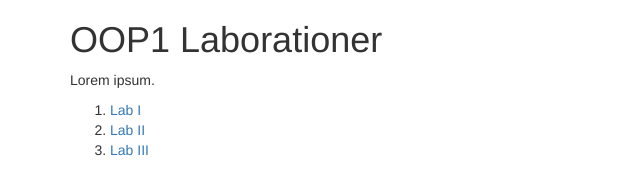
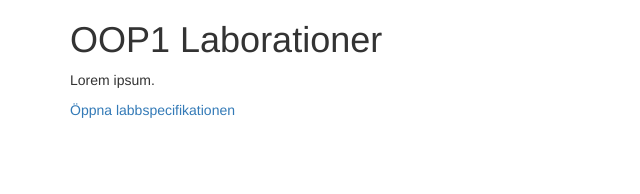
Before and after one commit to chrokh/uu-oop-i-labs, a plain HTML site: page index.html in a window 1280 px wide. Shown: the whole page, without its empty margins (0-640 px from the left). Drawn offline with nearby package versions, Linux system fonts and the light colour scheme.

Commit message:
Auto publish from private repo

```diff
--- a/index.html
+++ b/index.html
@@ -1 +1 @@
-<!DOCTYPE html><html lang="en"><head><meta charset="utf-8"><title>Laboration 1</title><link rel="stylesheet" href="http://maxcdn.bootstrapcdn.com/bootstrap/3.2.0/css/bootstrap.min.css"><link rel="stylesheet" href="http://cdnjs.cloudflare.com/ajax/libs/prism/0.0.1/prism.min.css"><style>h4{ margin-top: 32px; }</style></head><body><div class="container"><h1>OOP1 Laborationer</h1><p>Lorem ipsum.<ol><li><a href="lab1.html">Lab I</a></li><li><a href="lab2.html">Lab II</a></li><li><a href="lab3.html">Lab III</a></li></ol></p></div></body></html>
+<!DOCTYPE html><html lang="en"><head><meta charset="utf-8"><title>Laboration 1</title><link rel="stylesheet" href="http://maxcdn.bootstrapcdn.com/bootstrap/3.2.0/css/bootstrap.min.css"><link rel="stylesheet" href="http://cdnjs.cloudflare.com/ajax/libs/prism/0.0.1/prism.min.css"><style>h4{ margin-top: 32px; }</style></head><body><div class="container"><h1>OOP1 Laborationer</h1><p>Lorem ipsum.</p><a href="lab1.html">Öppna labbspecifikationen</a></div></body></html>
```
